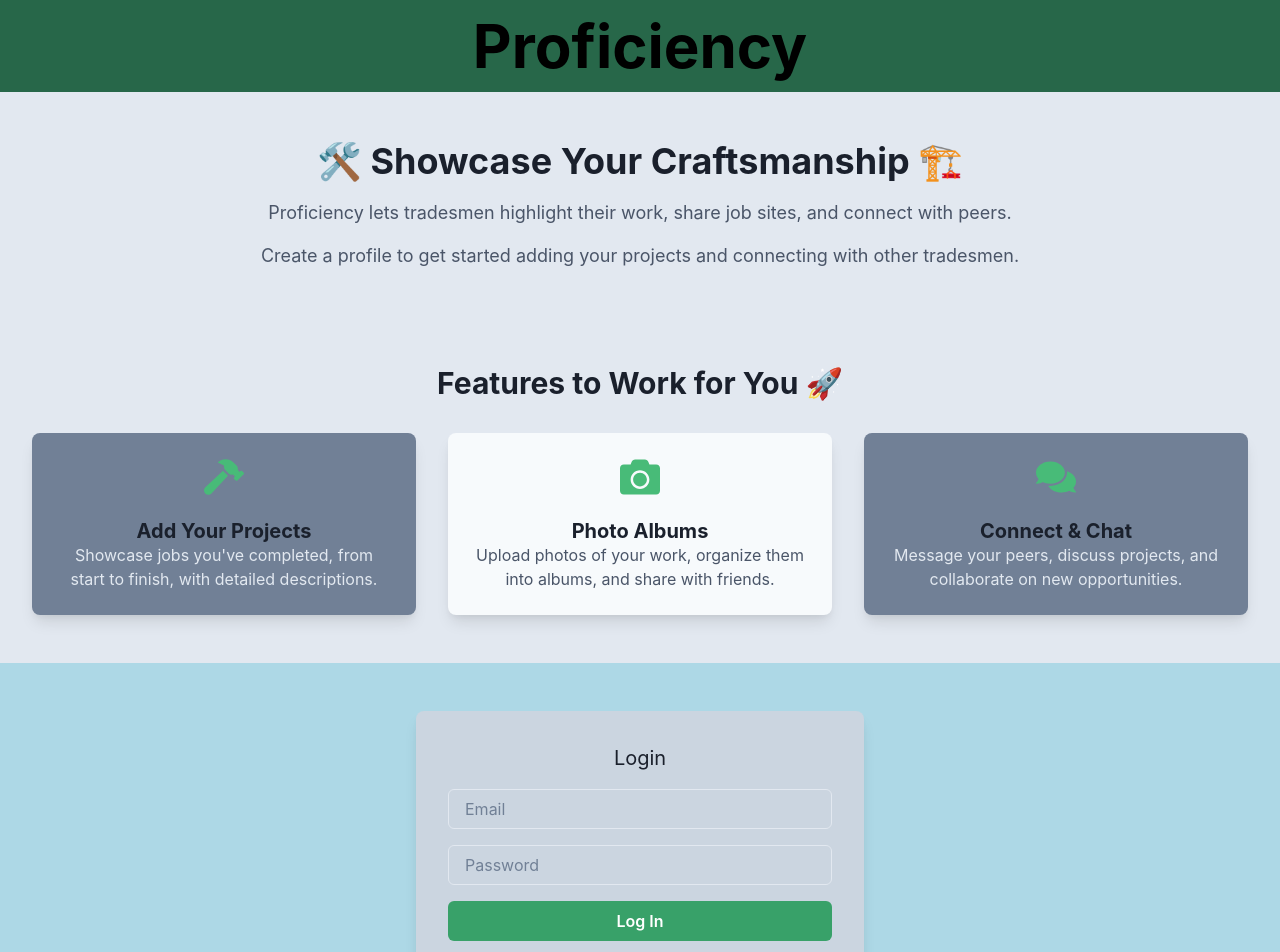
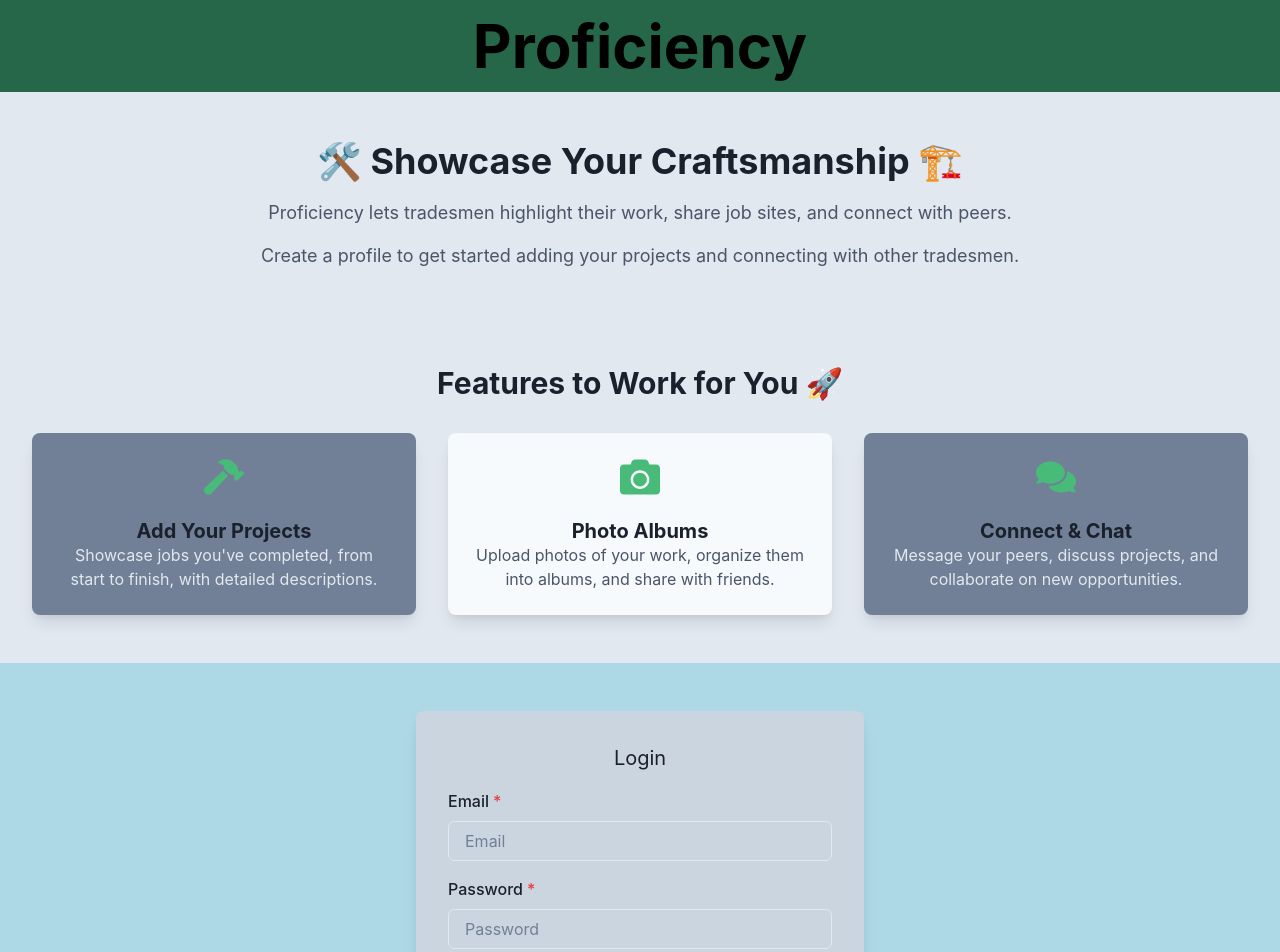
Before and after one commit to Jacob-Garland/Proficiency, a React (Vite) app in the folder client/: page / in a window 1280 px wide. Shown: the top 952 px of the page. Built offline with nearby package versions, Linux system fonts and the light colour scheme; no server answers.

Commit message:
more auth debugging

```diff
--- a/client/src/components/AuthForm.tsx
+++ b/client/src/components/AuthForm.tsx
@@ -1,46 +1,34 @@
 import { useState } from "react";
 import { useAuth } from "../contexts/useAuth";
-import { Box, Button, Input, VStack, Text, Flex } from "@chakra-ui/react";
-import { gql, useMutation } from "@apollo/client";
+import { Box, Button, Input, VStack, Text, Flex, FormControl, FormLabel } from "@chakra-ui/react";
+import { useMutation } from "@apollo/client";
 import { useNavigate } from "react-router-dom";
-
-const LOGIN = gql`
-  mutation Login($email: String!, $password: String!) {
-    login(email: $email, password: $password) {
-      token
-    }
-  }
-`;
-
-const SIGNUP = gql`
-  mutation Signup($email: String!, $password: String!) {
-    signup(email: $email, password: $password) {
-      token
-    }
-  }
-`;
+import { LOGIN_MUTATION, SIGNUP_MUTATION } from "../graphql/mutations";
 
 export default function AuthForm() {
   const { login } = useAuth();
   const navigate = useNavigate();
-  const [username, setUsername] = useState("");
-  const [email, setEmail] = useState("");
-  const [password, setPassword] = useState("");
   const [isSignup, setIsSignup] = useState(false);
 
-  const [loginMutation] = useMutation(LOGIN);
-  const [signupMutation] = useMutation(SIGNUP);
+  const [loginMutation] = useMutation(LOGIN_MUTATION);
+  const [signupMutation] = useMutation(SIGNUP_MUTATION);
+
+  const [formState, setFormState] = useState({
+    username: "",
+    email: "",
+    password: "",
+  });
 
   const handleSubmit = async (e: React.FormEvent) => {
     e.preventDefault();
     try {
       const { data } = isSignup
-        ? await signupMutation({ variables: { username, email, password } })
-        : await loginMutation({ variables: { email, password } });
+        ? await signupMutation({ variables: { username: formState.username, email: formState.email, password: formState.password } })
+        : await loginMutation({ variables: { email: formState.email, password: formState.password } });
 
       if (data) {
         const token = isSignup ? data.signup.token : data.login.token;
-        login(token, { id: "", name: "", email });
+        login(token, { id: "", name: "", email: formState.email });
       }
       localStorage.setItem('token', data.signUp.token || data.login.token);
       navigate('/dashboard');
@@ -52,35 +40,46 @@ export default function AuthForm() {
   return (
     <Flex as="section" flex={1} justify="center" align="center" py={12} px={8}>
       <Box bg="gray.300" p={8} borderRadius="lg" boxShadow="lg" w="full" maxW="md">
+      <form onSubmit={handleSubmit}>
       <VStack spacing={4}>
         <Text fontSize="xl">{isSignup ? "Create an Account" : "Login"}</Text>
 
-        {isSignup ? <Input
+        {isSignup ?
+          <FormControl id="username" isRequired>
+            <FormLabel>Username</FormLabel>
+            <Input
               name="username"
-          type="text"
               placeholder="Username"
-          value={username}
-          onChange={(e) => setUsername(e.target.value)}
+              value={formState.username}
+              onChange={(e) => setFormState({ ...formState, username: e.target.value })}
               required
-        /> : null}
+            />
+          </FormControl>
+        : null}
+        <FormControl id="email" isRequired>
+          <FormLabel>Email</FormLabel>
           <Input
             name="email"
             type="email"
             placeholder="Email"
-          value={email}
-          onChange={(e) => setEmail(e.target.value)}
+            value={formState.email}
+            onChange={(e) => setFormState({ ...formState, email: e.target.value })}
             required
           />
+        </FormControl>
+        <FormControl id="password" isRequired>
+          <FormLabel>Password</FormLabel>
           <Input
             name="password"
             type="password"
             placeholder="Password"
-          value={password}
-          onChange={(e) => setPassword(e.target.value)}
+            value={formState.password}
+            onChange={(e) => setFormState({ ...formState, password: e.target.value })}
             required
         />
+        </FormControl>
 
-        <Button colorScheme="green" width="full" onClick={handleSubmit}>
+        <Button colorScheme="green" width="full" type="submit">
           {isSignup ? "Sign Up" : "Log In"}
         </Button>
 
@@ -92,6 +91,7 @@ export default function AuthForm() {
           {isSignup ? "Already have an account? Log in" : "Need an account? Sign up"}
         </Button>
       </VStack>
+    </form>
     </Box>
   </Flex>
   );
```
Lines whose indentation alone changed are shown as unchanged.
